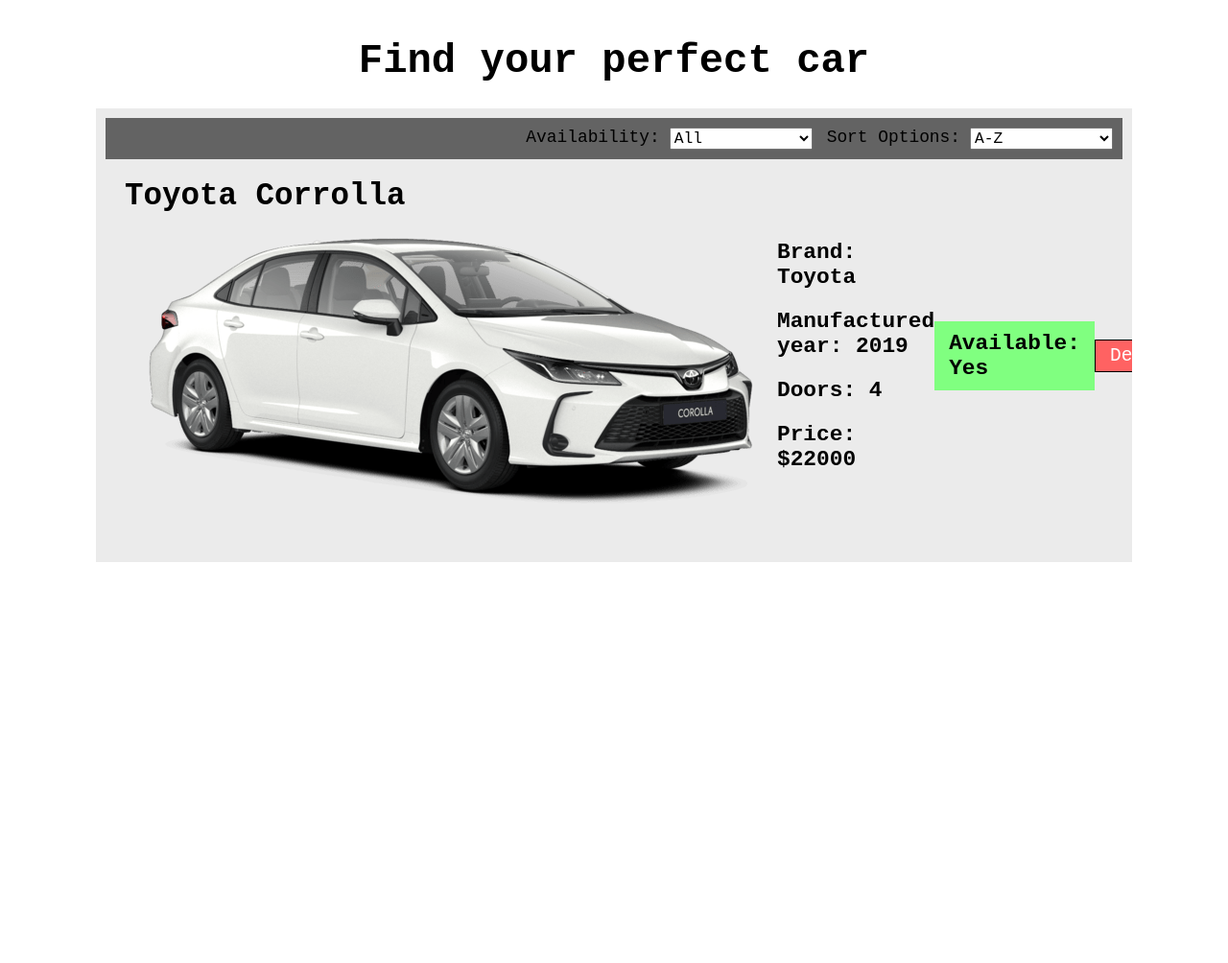
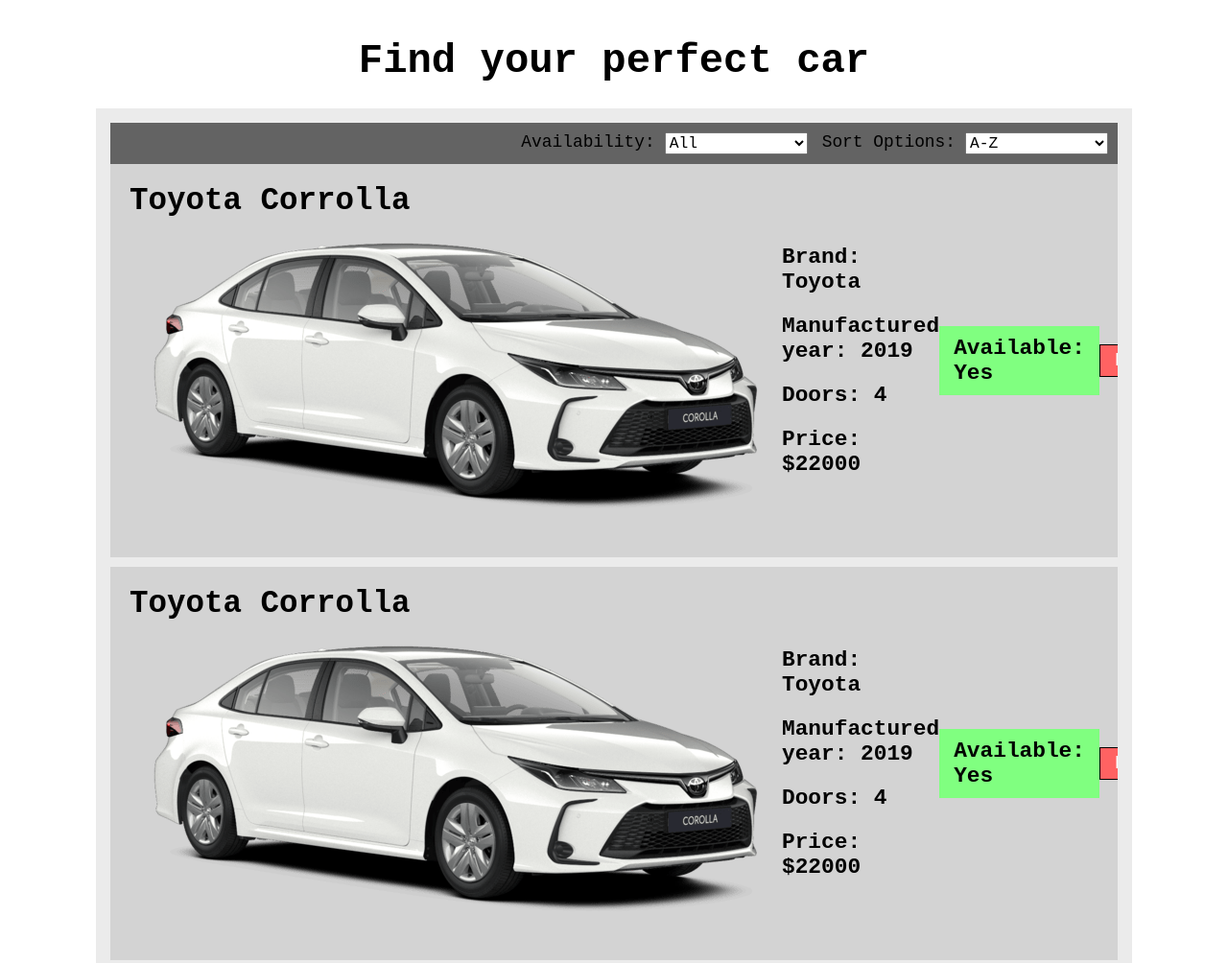
Before and after one commit to bernardkrehula/Shopping-cart-neon-eight, a plain HTML site: page index.html in a window 1280 px wide. Shown: the top 1004 px of the page at 96% size. Before the commit the page ends 800 px from the top, so only its background shows below. Drawn offline with Linux system fonts and the light colour scheme.

Commit message:
Push cars on screen

```diff
--- a/index.html
+++ b/index.html
@@ -24,25 +24,9 @@
                 <option>Price Lowest</option>
                 <option>Price Highest</option>
             </select>
-
         </div>
-        <div class="car-content">
-            <div>
-                <h1>Toyota Corrolla</h1>
-                <img src="toyota-corrolla.png">
-            </div>
-            <div class="car-description">
-                <h3>Brand: Toyota</h3>
-                <h3>Manufactured year: 2019</h3>
-                <h3>Doors: 4</h3>
-                <h3>Price: $22000</h3>
-            </div>
-            <div class="available-info">
-                <h3>Available: Yes</h3>
-            </div>
-            <button>Delete</button>
+        <div class="cars">
         </div>
-    </div>
     <script type="module" src="script.js"></script>
     <script type="module" src="carArray.js"></script>
 </body>
--- a/script.js
+++ b/script.js
@@ -1,6 +1,8 @@
 import { cars } from "./carArray.js";
 
 const carContent = document.querySelector('.car-content');
+const main = document.querySelector('.main');
+const carsOnScreenDiv = document.querySelector('.cars');
 
 const carCreator = (id, name, brand, manufacturedYear, doors, price, available, image) => {
     const getId = () => { return id };
@@ -29,5 +31,29 @@ const manageCars = manageCarArray();
 for(let i = 0; i < cars.length; i++){
     const createCars = carCreator(cars[i].id, cars[i].name, cars[i].brand, cars[i].manufacturedYear , cars[i].doors , cars[i].price , cars[i].available, cars[i].image);
     manageCars.pushCarsInArray(createCars);
+    pushCarsOnScreen();
+}
+
+function pushCarsOnScreen() {
+    const html =
+    `
+    <div class="car-content">
+            <div>
+                <h1>Toyota Corrolla</h1>
+                <img src="toyota-corrolla.png">
+            </div>
+            <div class="car-description">
+                <h3>Brand: Toyota</h3>
+                <h3>Manufactured year: 2019</h3>
+                <h3>Doors: 4</h3>
+                <h3>Price: $22000</h3>
+            </div>
+            <div class="available-info">
+                <h3>Available: Yes</h3>
+            </div>
+            <button>Delete</button>
+    </div>
+    `
+    carsOnScreenDiv.insertAdjacentHTML('beforeend', html);
 }
 console.log(manageCars.returnArray())
--- a/styles.css
+++ b/styles.css
@@ -14,9 +14,8 @@ html {
     font-size: 2.6rem;
 }
 .main {
-    padding: 10px;
+    padding: 15px;
     background-color: rgb(235, 235, 235);
-    overflow-y: scroll;
     margin: 0 100px;
 }
 .menu-options {
@@ -33,12 +32,19 @@ html {
 .menu-options select {
     font-size: 2rem;
 }
+.cars {
+    overflow-y: scroll;
+    height: 1000px;
+}
 .car-content {
     display: flex;
     padding: 20px;
     justify-content: space-between;
     align-items: center;
     font-size: 2rem;
+    margin-bottom: 10px;
+    background-color: rgb(211, 211, 211);
+
 }
 .car-content button {
     padding: 5px 15px;
```
